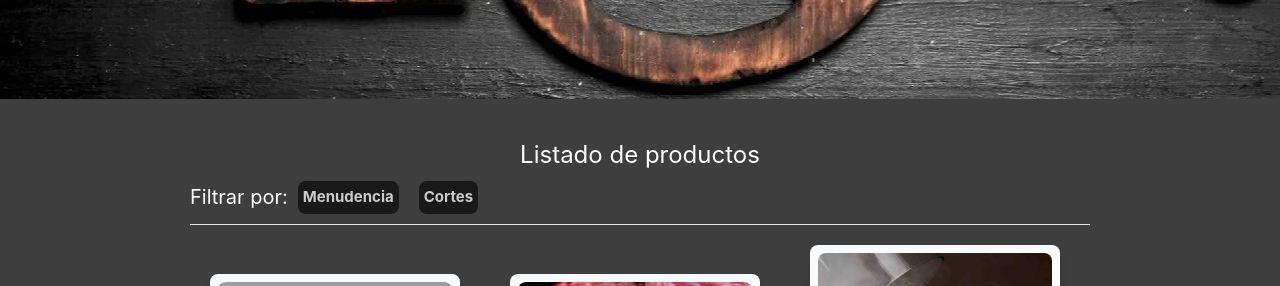
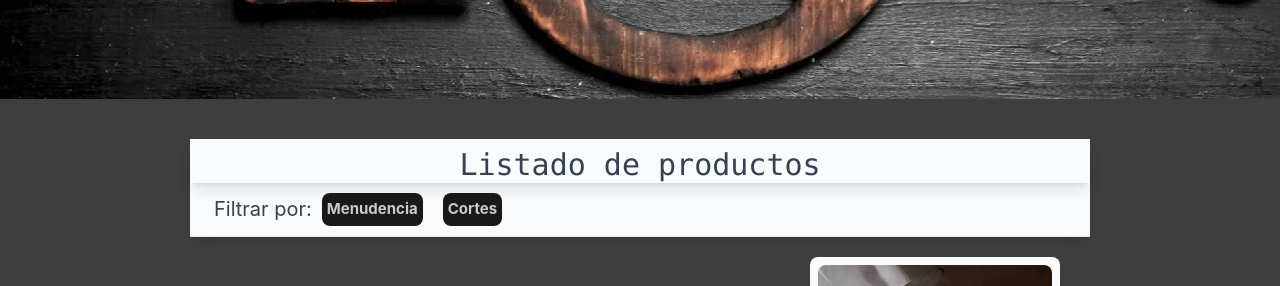
Before and after one commit to Negonet/Stockapp, a React (Create React App) app: page /ItemListContainer in a window 1280 px wide. Shown: the part 480-766 px from the top of the page. Built offline with nearby package versions, Linux system fonts and the light colour scheme; grey boxes are pictures that could not be loaded.

Commit message:
Segunda Entrega v

```diff
--- a/src/components/ItemDetail/ItemDetail.js
+++ b/src/components/ItemDetail/ItemDetail.js
@@ -1,6 +1,6 @@
 import { Link, useNavigate } from "react-router-dom"
 import Contador from "../Contador/Contador"
-
+import './ItemDetail.scss'
 
 
 
@@ -19,9 +19,14 @@ const ItemDetail = ({ item }) => {
 
     return (
 
-        <div className="grid grid-cols-3 itemCard">
+        <div className="grid grid-cols-3">
 
-        <div className="card  bg-slate-50 p-2 rounded-lg overflow-hidden shadow-lg">
+
+
+                <div className="card  bg-slate-50 p-2 rounded-lg overflow-hidden shadow-lg">
+
+
+
 
                                         <Link>
                                             <img className="rounded-lg" src={item.img} alt={item.name}/>
--- a/src/components/ItemDetail/ItemDetail.scss
+++ b/src/components/ItemDetail/ItemDetail.scss
@@ -1,6 +1,6 @@
 
 .card {
     margin: 20px;
-    width: 250px;
+    width: 400px;
 
  }
--- a/src/components/ItemDetailContainer/ItemDetailContainer.js
+++ b/src/components/ItemDetailContainer/ItemDetailContainer.js
@@ -3,7 +3,7 @@ import { useParams } from "react-router-dom";
 import { askProductId } from "../../helpers/askData";
 import { Link } from "react-router-dom";
 import ItemDetail from "../ItemDetail/ItemDetail";
-
+import './ItemDetailContainer.scss'
 
 export const ItemDetailContainer = () => {
 
@@ -30,9 +30,11 @@ export const ItemDetailContainer = () => {
 
     return (
 
-        <div className="">
+        <div className="listado_items">
 
-             <h2 className="text-white text-center pt-5 text-2xl">Listado de productos</h2>
+            <div className=" h-30 items-center bg-slate-50 p4 shadow-lg">
+                <h2 className=" text-gray-700 pt-2 shadow-lg font-mono text-center text-3xl">Listado de productos</h2>
+                </div>
 
              <hr/>
              <div className="grid grid-cols-3 itemCard" >
--- /dev/null
+++ b/src/components/ItemDetailContainer/ItemDetailContainer.scss
@@ -0,0 +1,8 @@
+
+
+.listado__items {
+    margin: 40px auto;
+    max-width: 900px;
+
+
+}
--- a/src/components/itemList/ItemList.scss
+++ b/src/components/itemList/ItemList.scss
@@ -9,7 +9,11 @@ div {
 
 
         button:hover{
-            background-color: bisque;
+
+                background-color: bisque;
+                color: black;
+                transition: 500ms;
+
 
 
             p:hover {
@@ -22,7 +26,7 @@ div {
      // background-color: black;
         height: auto;
      // display: flex;
-        max-width: 900px;
+        //max-width: 900px;
         overflow-x: hidden;
     }
 
--- a/src/components/itemList/itemList.js
+++ b/src/components/itemList/itemList.js
@@ -8,13 +8,17 @@ export const ItemList = ( {items} ) => {
     return (
 
         <div className="">
-             <h2 className="text-white text-center text-2xl">Listado de productos</h2>
+                <div className=" h-30 items-center bg-slate-50 p4 shadow-lg">
+                <h2 className=" text-gray-700 pt-2 shadow-lg font-mono text-center text-3xl">Listado de productos</h2>
 
                 <div className="flex items-center">
-                    <h2 className="text-white text-center text-xl">Filtrar por:</h2>
+                    <h2 className="text-gray-700 pl-6 text-center text-xl">Filtrar por:</h2>
                     <button className="rounded-lg"><Link to="/products/menudencia"><p>Menudencia</p></Link></button>
                     <button className="rounded-lg"><Link to="/products/corte"><p>Cortes</p></Link></button>
                 </div>
+                </div>
+
+
             <hr/>
 
 
```
